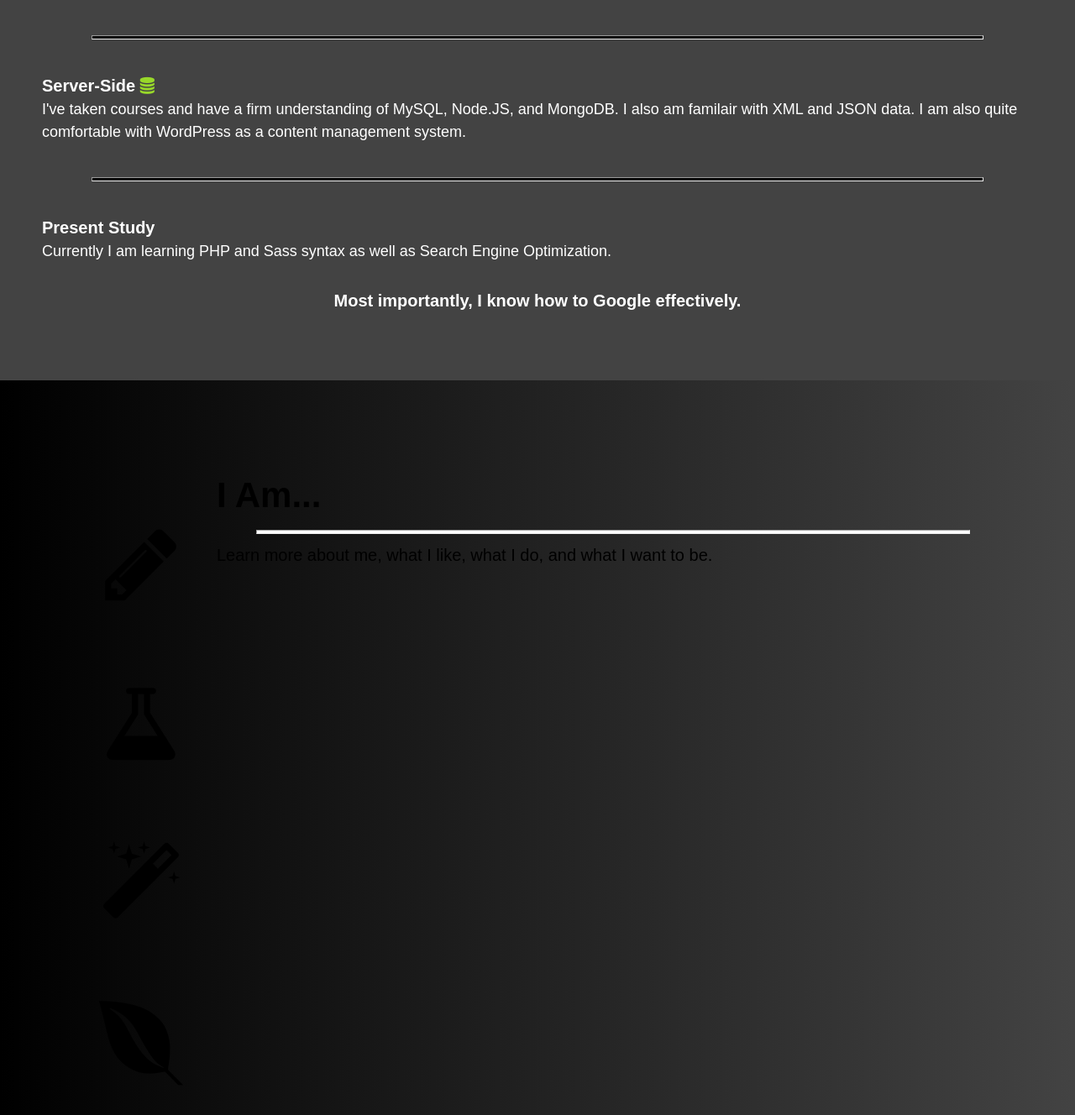
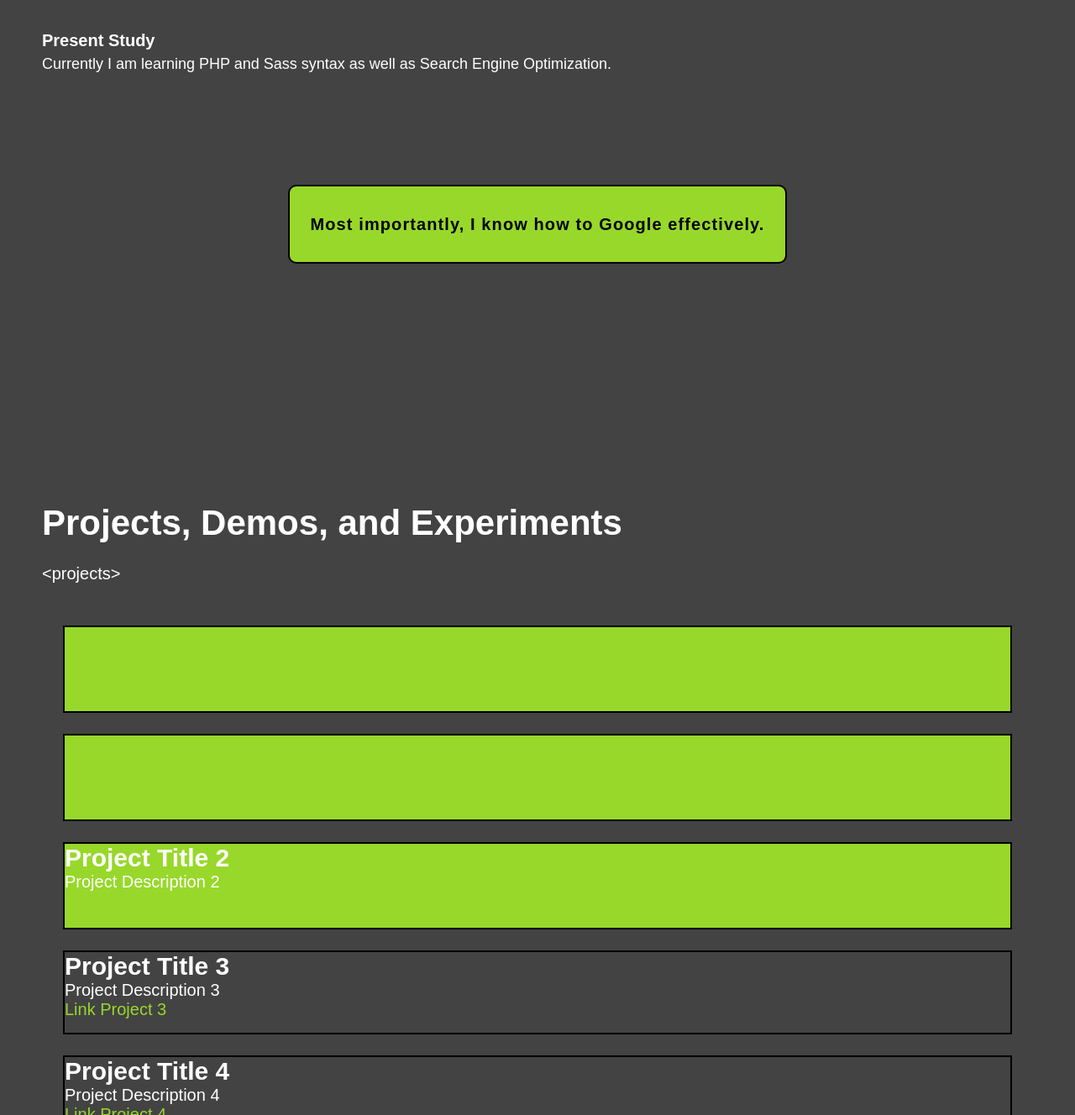
Before and after one commit to SMuffatti/SMuffatti.github.io, a plain HTML site: page index.html in a window 1280 px wide. Shown: the part 1472-2800 px from the top of the page at 84% size. Drawn offline with nearby package versions, Linux system fonts and the light colour scheme; a web font is replaced by a local one.

Commit message:
fixed backgrounds and containers

```diff
--- a/index.html
+++ b/index.html
@@ -47,8 +47,8 @@
 			<hr>
 			<div class="hero_nav">
 				<a id="know">What I Know</a>
+				<a id="portfolio">Portfolio</a>
 				<a id="who">Who Am I?</a>
-				<a id="portfolio">Portfolio</a>
 				<a id="contact">Get In Touch</a>
 			</div>
 		</section>
@@ -58,66 +58,92 @@
 	<div class="background-know">
 		<section class="know">
 			<h1>I Know</h1>
-
+			<hr>
+			<div class="know_row">
+				<div class="ui-ux">
+					<h4>Intuitive UI/UX Designs with HTML <i class="fa fa-html5"></i> & CSS <i class="fa fa-css3"></i></h4>
+					<p>Handcrafted structure and layouts planned with user interaction in mind based around Flexbox. Not only built to specification but also with a keen eye towards detail. I am also comfortable with Bootstrap.</p>
+				</div>
+				<hr>
+				<div class="front-end">
+					<h4>Responsive Front End with JavaScript</h4>
+					<p>Responsive design and interaction with JavaScript and jQuery, bringing your designs to life. Keeping my code clean and readable is of paramount importance.</p>
+				</div>
+				<hr>
+				<div class="back-end">
+					<h4>Server-Side <i class="fa fa-database"></i></h4>
+					<p>I've taken courses and have a firm understanding of MySQL, Node.JS, and MongoDB. I also am familair with XML and JSON data. I am also quite comfortable with WordPress as a content management system.</p>
+				</div>
+				<hr>
+				<div class="learning">
+					<h4>Present Study</h4>
+					<p>Currently I am learning PHP and Sass syntax as well as Search Engine Optimization.</p>
+				</div>
+			</div>
+			<p id="know-important"><strong>Most importantly, I know how to Google effectively.</strong></p>
 		</section>
 	</div>
 
 
+<!-- PORTFOLIO -->
+	<div class="background-portfolio">
+		<section class="portfolio">
+			<h1>Projects, Demos, and Experiments</h1>
+			<span>&lt;projects&gt;</span>
+			<div class="project-rows">
 
-
-
-
-
-
-
-
-
-
-
-
-
-	<section class="know">
-		<h1>I Know</h1>
-		<hr>
-		<div class="know-rows">
-
-			<div class="ui-ux">
-				<h4>Intuitive UI/UX Designs with HTML <i class="fa fa-html5"></i> & CSS <i class="fa fa-css3"></i></h4>
-				<p>Handcrafted structure and layouts planned with user interaction in mind based around Flexbox. Not only built to specification but also with a keen eye towards detail. I am also comfortable with Bootstrap.</p>
+				<div class="project">
+					<div class="cover">
+						<div class="project-content">
+							<h2>Project Title</h2>
+							<p>Project Description</p>
+							<a href="">Link Project</a>
+						</div>
+					</div>
 				</div>
 
-			<hr>
-
-			<div class="front-end">
-				<h4>Responsive Front End with JavaScript</h4>
-				<p>Responsive design and interaction with JavaScript and jQuery, bringing your designs to life. Keeping my code clean and readable is of paramount importance.</p>
+				<div class="project">
+					<div class="cover">
+						<div class="project-content">
+							<h2>Project Title</h2>
+							<p>Project Description</p>
+							<a href="">Link Project</a>
+						</div>
+					</div>
 				</div>
 
-			<hr>
-
-			<div class="back-end">
-				<h4>Server-Side <i class="fa fa-database"></i></h4>
-				<p>I've taken courses and have a firm understanding of MySQL, Node.JS, and MongoDB. I also am familair with XML and JSON data. I am also quite comfortable with WordPress as a content management system.</p>
+				<div class="project">
+					<div class="cover">
+						<h2>Project Title 2</h2>
+						<p>Project Description 2</p>
+						<a href="">Link Project 2</a>
+					</div>
 				</div>
 
-			<hr>
+				<div class="project">
+					<h2>Project Title 3</h2>
+					<p>Project Description 3</p>
+					<a href="">Link Project 3</a>
+				</div>
 
-			<div class="learning">
-				<h4>Present Study</h4>
-				<p>Currently I am learning PHP and Sass syntax as well as Search Engine Optimization.</p>
+				<div class="project">
+					<h2>Project Title 4</h2>
+					<p>Project Description 4</p>
+					<a href="">Link Project 4</a>
 				</div>
 
 			</div>
-
-		<p id="know-important"><strong>Most importantly, I know how to Google effectively.</strong></p>
+			<span>&lt;&sol;projects&gt;</span>
 		</section>
+	</div>
 
 
 	<!-- ADD A SCROLL LOCK TO CYCLE THROUGH WHAT I AM -->
+
+	<div class="background-who">
 		<section class="who">
-		<div class="who-area">
 
-			<div class="who-select">
+			<div class="who-icons">
 				<li id="fe"><i class="fa fa-pencil"></i></li>
 				<li id="hw"><i class="fa fa-flask"></i></li>
 				<li id="dm"><i class="fa fa-magic"></i></li>
@@ -163,10 +189,8 @@
 				</div>
 			</div>
 
+		</section>
 	</div>
-
-	</section>
-
 
 			<!-- <p>Some dude that's alright some of the time</p>
 			<p>Something about how I was an educator led robotics and 3d printing, about adapting and taking learning to the next level and mechanical engineer</p>
@@ -174,53 +198,7 @@
 			<p>Something about what I want to do with my life in terms of goals and ambitions, dogs and gardens/chickens/homestead.</p>
 			<p>I built and electric brewery as a way to describe how I learn and tackle new tasks</p> -->
 
-
-
-
-	<section class="portfolio">
-		<h1>Projects Demos and Experiments</h1>
-
-
-		<div class="project-rows">
-			<span>&lt;projects&gt;</span>
-
-			<div class="project">
-				<div class="cover">
-					<div class="project-content">
-						<h2>Project Title</h2>
-						<p>Project Description</p>
-						<a href="">Link Project</a>
-					</div>
-				</div>
-			</div>
-
-			<div class="project">
-				<div class="cover">
-					<h2>Project Title 2</h2>
-					<p>Project Description 2</p>
-					<a href="">Link Project 2</a>
-				</div>
-			</div>
-
-			<div class="project">
-				<h2>Project Title 3</h2>
-				<p>Project Description 3</p>
-				<a href="">Link Project 3</a>
-			</div>
-
-			<div class="project">
-				<h2>Project Title 4</h2>
-				<p>Project Description 4</p>
-				<a href="">Link Project 4</a>
-			</div>
-
-			<span>&lt;&sol;projects&gt;</span>
-		</div>
-
-	</section>
-
-
-
+	<div class="background-contact">
 		<section class="contact">
 			<div class="contact-box">
 				<h2>GET IN TOUCH</h2>
@@ -235,12 +213,9 @@
 				<p>I'm always interested in new projects and ideas. Email me.</p>
 			</div>
 		</section>
+	</div>
 
 
-
-	<footer>
-		<div id="lost"></div>
-	</footer>
 
 	<!-- jQuery CDN -->
 	<script
--- a/scripts/main.js
+++ b/scripts/main.js
@@ -52,7 +52,7 @@ $(document).ready(function() {
 
 //WHO ICON TOGGLE
 function whoIcon() {
-  $('.who-select li').click(function() {
+  $('.who-icons li').click(function() {
     $('li').removeClass();
     $(this).addClass('active');
   });
--- a/styles/main.css
+++ b/styles/main.css
@@ -258,94 +258,62 @@ hr {
 
 
 /* KNOW STYLES */
+.background-know {
+	background-color: #434343;
+}
+
 .know {
 	flex-direction: column;
 	align-items: center;
+	justify-content: center;
 	line-height: 1.5;
+	min-height: 100vh;
 }
 
 .know hr {
-	background-color: #000;
+	background-color: #fff;
 }
 
 .know i {
 	color: #98D82A;
 }
 
-.know-rows div {
+.know_row div {
 	padding: 30px 0;
 }
 
-.know-rows div p {
+.know_row div p {
 	font-size: 18px;
 }
 
-.know-important {
+#know-important {
 	padding: 30px 25px;
 	border: 2px solid #000;
 	border-radius: 10px;
 	background-color: #98D82A;
+	color: #000;
 	letter-spacing: 1.1px;
-}
-/* WHO STYLES */
-.who {
-	min-height: 100vh;
-	align-items: center;
-	line-height: 1.5;
-	background: #000000;  /* fallback for old browsers */
-	background: -webkit-linear-gradient(to left, #434343, #000000);
-	background: linear-gradient(to left, #434343, #000000);
-}
-
-.who-area {
-	display: flex;
-	flex-direction: row;
-	justify-content: center;
-	width: 100%;
-	margin: 25px auto;
-}
-
-.who-select {
-	padding: 20px;
-	flex-basis: 15%;
-	text-align: center;
-}
-
-.who-select li {
-	font-size: 5em;
-	list-style: none;
-	padding: 15px;
-	border: 5px solid transparent;
-}
-
-.who-select i:hover {
-	color: #98D82A;
-}
-
-.active {
-	color: #98D82A;
-	border: 5px solid #98D82A !important;
-	border-radius: 15px;
-}
-
-.hidden {
-	display: none;
-}
-
-.who-display {
-	flex-basis: 80%;
+	margin: 100px auto;
 }
 
 
+/* PORTFOLIO STYLES */
+.background-portfolio {
+	background-color: #434343;
+}
 
-/* PORTFOLIO STYLES */
 .portfolio {
 	display: flex;
 	justify-content: center;
-	text-align: center;
+	min-height: 100vh;
+}
+
+.portfolio h1 {
+	margin: 25px 0;
 }
 
 .project-rows {
+	margin: 25px;
 	text-align: left;
 }
 
@@ -366,9 +334,72 @@ hr {
 }
 
 
+/* WHO STYLES */
+.background-who {
+	background: #000000;  /* old browser support */
+	background: -webkit-linear-gradient(to top, #000000, #434343);
+	background: linear-gradient(to top, #000000, #434343);
+	height: 100vh;
+	width: 100%;
+}
+
+.who {
+	display: flex;
+	flex-direction: row;
+	width: 100%;
+	min-height: 100vh;
+	align-items: center;
+	line-height: 1.5;
+}
+
+/* .who-area {
+	display: flex;
+	flex-direction: row;
+	justify-content: center;
+	width: 100%;
+	margin: 25px auto;
+} */
+
+.who-icons {
+	/* padding: 20px; */
+	flex-basis: 20%;
+	text-align: center;
+	justify-content: space-around;
+}
+
+.who-icons li {
+	font-size: 5em;
+	list-style: none;
+	/* padding: 15px; */
+	justify-content: space-around;
+	border: 5px solid transparent;
+}
+
+.who-icons i:hover {
+	color: #98D82A;
+}
+
+.active {
+	color: #98D82A;
+	border: 5px solid #98D82A !important;
+	border-radius: 15px;
+}
+
+.hidden {
+	display: none;
+}
+
+.who-display {
+	flex-basis: 80%;
+	border: 1px dotted pink;
+}
+
+
 
 /* CONTACT STYLES */
-
+.background-contact {
+	background-color: #000;
+}
 .contact-box {
 	display: flex;
 	flex-direction: column;
```
Lines whose indentation alone changed are shown as unchanged.
